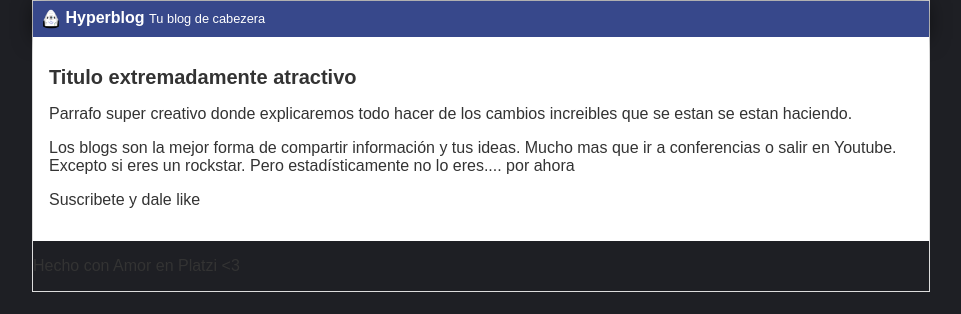
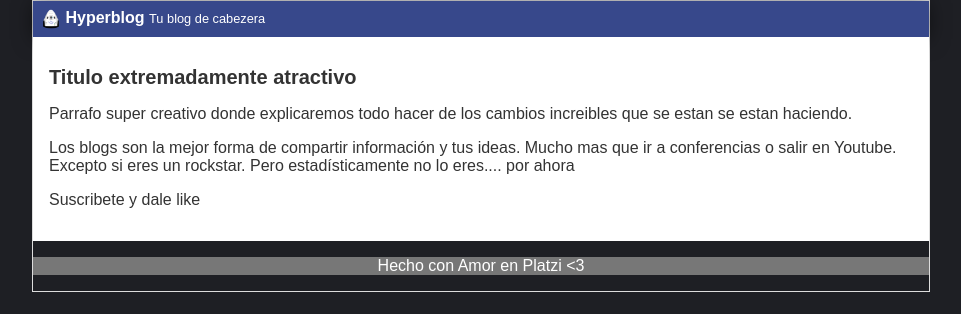
Before and after one commit to Leonardo-Cortez/Hyperblog, a plain HTML site: page index.html in a window 1280 px wide. Shown: the whole page, without its empty margins (159-1120 px from the left). Drawn offline with Linux system fonts and the light colour scheme.

Commit message:
arreglo de todo

```diff
--- a/CSS/estilos.css
+++ b/CSS/estilos.css
@@ -44,3 +44,12 @@ body{
     background: white;
     padding: 1em;
 }
+
+
+#footer{
+
+    background: #777;
+    color: white;
+    text-align: center;
+    padding: 0,5em;
+}
```
